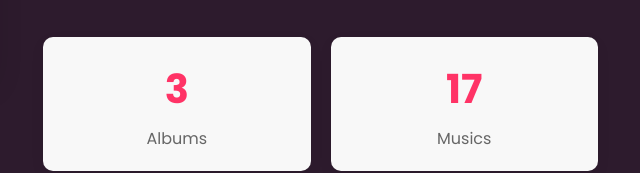
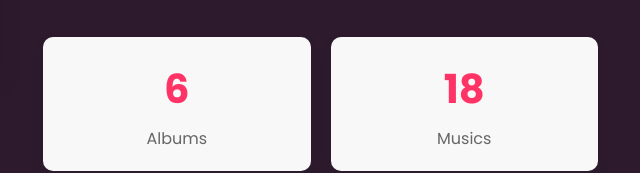
Before and after one commit to ariyagirlsofficial/official, a plain HTML site: page index.html in a window 1280 px wide. Shown: the part 1448-1621 px from the top of the page, 622-1262 px from the left. Drawn offline with Linux system fonts and the light colour scheme.

Commit message:
Update 2 index.html

```diff
--- a/index.html
+++ b/index.html
@@ -71,11 +71,11 @@
                         We're just getting started, stay tuned!</p>
                     <div class="stats">
                         <div class="stat-item">
-                            <span class="stat-number">3</span>
+                            <span class="stat-number">6</span>
                             <span class="stat-label">Albums</span>
                         </div>
                         <div class="stat-item">
-                            <span class="stat-number">17</span>
+                            <span class="stat-number">18</span>
                             <span class="stat-label">Musics</span>
                         </div>
                         <!-- <div class="stat-item">
```
